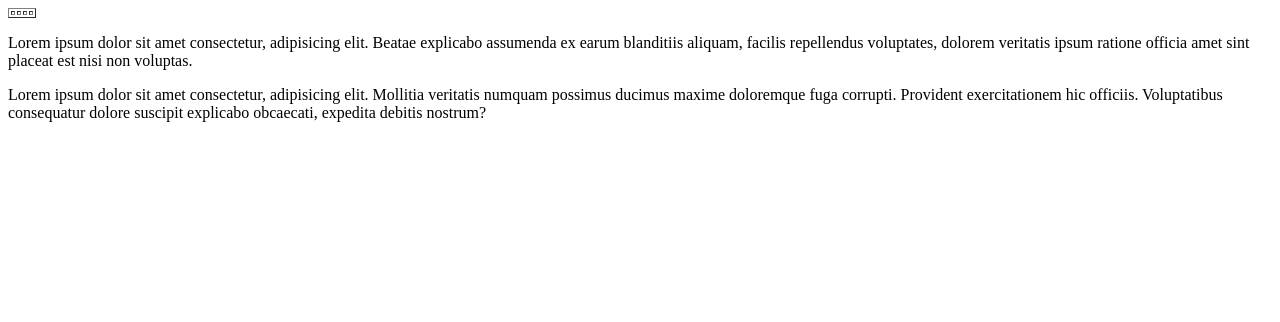
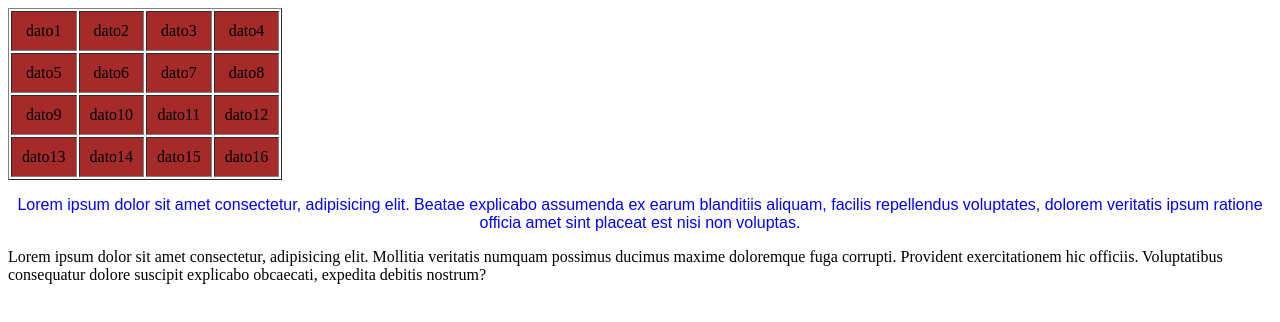
Before and after one commit to nicolast1308/proyectosena2, a plain HTML site: page index.html in a window 1280 px wide. Drawn offline with Linux system fonts and the light colour scheme.

Commit message:
index tabla estilos

```diff
--- a/index.html
+++ b/index.html
@@ -3,18 +3,51 @@
 <head>
     <meta charset="UTF-8">
     <meta name="viewport" content="width=device-width, initial-scale=1.0">
-    <title>Document</title>
+    <title>table</title>
+    <style>
+        td{background-color: brown;
+        padding: 10px;
+    text-align: center;}
+    .parrafo{
+        font-family: Arial, Helvetica, sans-serif;
+        text-align: center;
+        color: blue;
+    }
+    .parrafo2{
+        font-family: 'Lucida Sans', 'Lucida Sans Regular', 'Lucida Grande', 'Lucida Sans Unicode', Geneva, Verdana, sans-serif;
+        color: gold;
+        text-align: center;
+    }
+    </style>
 </head>
 <body>
     <table border="1">
         <tr>
-            <td></td>
-            <td></td>
-            <td></td>
-            <td></td>
+            <td>dato1</td>
+            <td>dato2</td>
+            <td>dato3</td>
+            <td>dato4</td>
+        </tr>
+          <tr>
+            <td>dato5</td>
+            <td>dato6</td>
+            <td>dato7</td>
+            <td>dato8</td>
+        </tr>
+          <tr>
+            <td>dato9</td>
+            <td>dato10</td>
+            <td>dato11</td>
+            <td>dato12</td>
+        </tr>
+          <tr>
+            <td>dato13</td>
+            <td>dato14</td>
+            <td>dato15</td>
+            <td>dato16</td>
         </tr>
     </table>
-    <p>Lorem ipsum dolor sit amet consectetur, adipisicing elit. Beatae explicabo assumenda ex earum blanditiis aliquam, facilis repellendus voluptates, dolorem veritatis ipsum ratione officia amet sint placeat est nisi non voluptas.</p>
+    <p class="parrafo">Lorem ipsum dolor sit amet consectetur, adipisicing elit. Beatae explicabo assumenda ex earum blanditiis aliquam, facilis repellendus voluptates, dolorem veritatis ipsum ratione officia amet sint placeat est nisi non voluptas.</p>
     <p>Lorem ipsum dolor sit amet consectetur, adipisicing elit. Mollitia veritatis numquam possimus ducimus maxime doloremque fuga corrupti. Provident exercitationem hic officiis. Voluptatibus consequatur dolore suscipit explicabo obcaecati, expedita debitis nostrum?</p>
 </body>
 </html>
```
